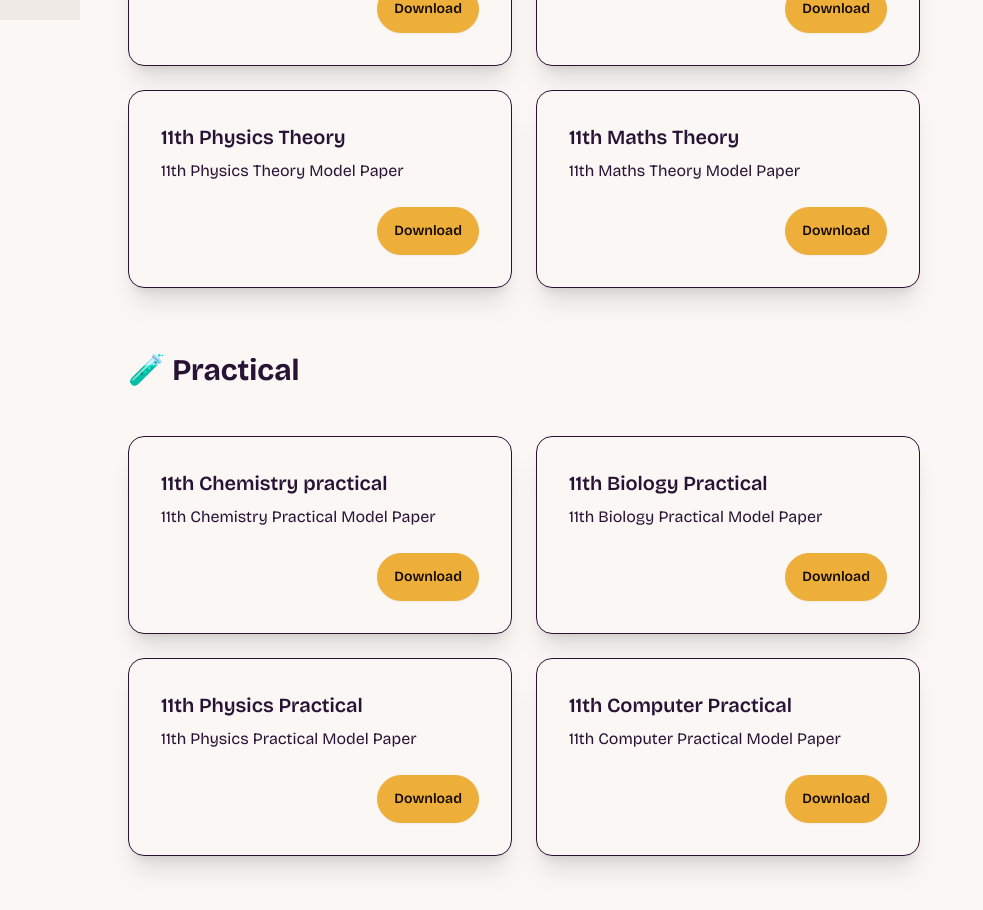
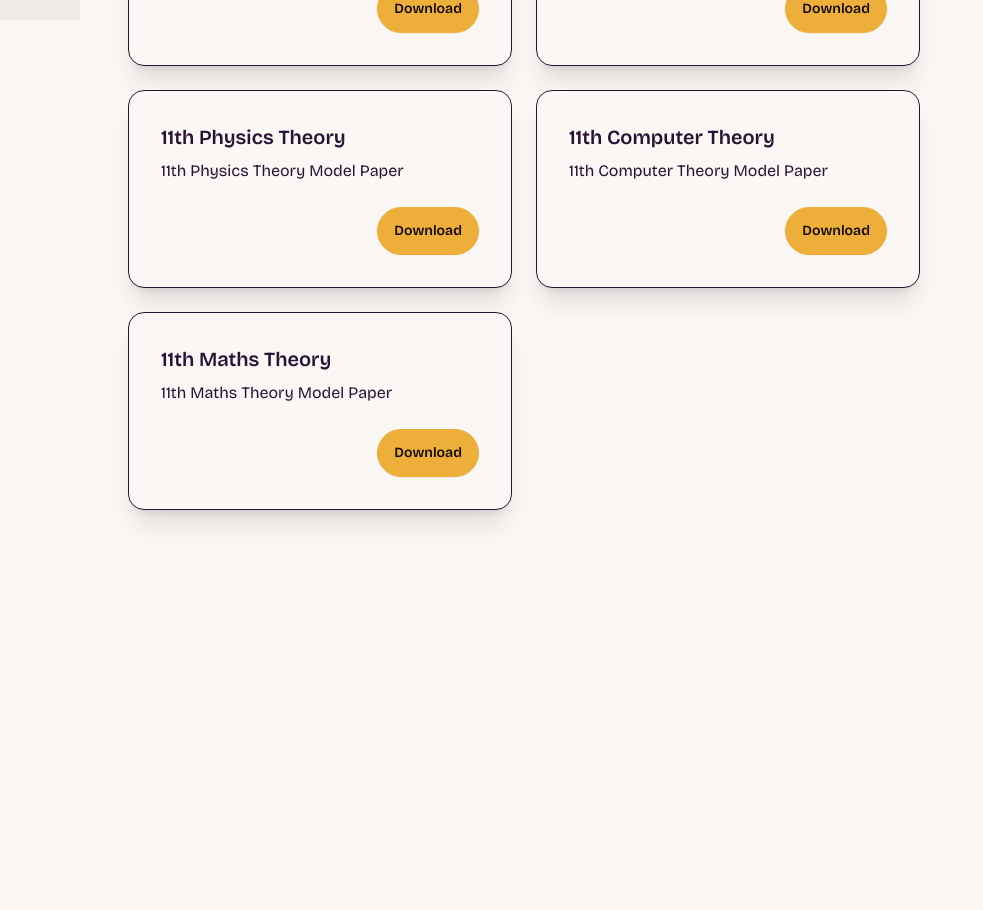
Before and after one commit to nabeel-sadiq/student-dashboard, a SvelteKit app: page /11 in a window 1280 px wide. Shown: the part 780-1690 px from the top of the page, without its empty margins (0-983 px from the left). After the commit the page ends 1418 px from the top, so only its background shows below. Built offline with nearby package versions, Linux system fonts and the light colour scheme.

Commit message:
updating links process

```diff
--- a/src/components/Downbar.svelte
+++ b/src/components/Downbar.svelte
@@ -21,7 +21,7 @@
       </a>
     </li>
     <li>
-      <a href="/" aria-label="icon">
+      <a href="/notes" aria-label="icon">
         <svg
           xmlns="http://www.w3.org/2000/svg"
           class="h-5 w-5"
@@ -39,7 +39,7 @@
       </a>
     </li>
     <li>
-      <a href="/" aria-label="icon">
+      <a href="https://github.com/nabeel-sadiq/student-dashboard" aria-label="icon">
         <svg
           xmlns="http://www.w3.org/2000/svg"
           class="h-5 w-5"
--- a/src/components/Select.svelte
+++ b/src/components/Select.svelte
@@ -3,7 +3,7 @@
     class="dropdown sm:dropdown-start dropdown-center sm:ml-32 mx-auto mt-8 mb-5"
   >
     <div tabindex="0" role="button" class="">
-      <p class="text-xl underline underline-offset-4">Change Class</p>
+      <p class="text-xl underline underline-offset-4 animate-bounce">Change Class</p>
     </div>
     <ul
       class="dropdown-content menu bg-base-100 rounded-box z-[1] w-52 p-2 shadow"
--- a/src/components/Sidebar.svelte
+++ b/src/components/Sidebar.svelte
@@ -24,7 +24,7 @@
     </div>
     <div class="tooltip tooltip-right" data-tip="Notes & Syllabus">
       <li>
-        <a href="/" aria-label="icon">
+        <a href="/notes" aria-label="icon">
           <svg
             xmlns="http://www.w3.org/2000/svg"
             class="h-5 w-5"
@@ -47,7 +47,6 @@
         <a
           href="https://github.com/nabeel-sadiq/student-dashboard"
           aria-label="icon"
-          target="_blank"
         >
           <svg
             xmlns="http://www.w3.org/2000/svg"
--- a/src/routes/+page.svelte
+++ b/src/routes/+page.svelte
@@ -4,6 +4,26 @@
   import Select from "../components/Select.svelte";
   import Footer from "../components/Footer.svelte";
   import Downbar from "../components/Downbar.svelte";
+
+  const theoryLinks = [
+    "https://fbise.edu.pk/ModelPaper/2024New/urdu/Final_Assessment_Framework_Model_Question_Paper_Urdu_SSC-I.pdf#page=19",
+
+    "https://fbise.edu.pk/ModelPaper/2024New/english/Final_Assessment_Framework_Model_Question_Paper_English_SSC-I.pdf#page=30",
+
+    "https://fbise.edu.pk/ModelPaper/2024New/islamiyat/Islamiyat%20Model%20Paper%20SSC-I%20(SNC%202022)%20Final.pdf",
+
+    "https://fbise.edu.pk/ModelPaper/2024New/pst/Final_Assessment_Framework_Model_Question_Paper_PakistanStudies_SSC-I.pdf#page=15",
+
+    "https://fbise.edu.pk/ModelPaper/2024New/chemistry/Final_Assessment_Framework_Model_Question_Paper_Chemistry_SSC-I%20Latest.pdf#page=30",
+
+    "https://fbise.edu.pk/ModelPaper/2024New/bio/Final_Assessment_Framework_Model_Question_Paper_Biology_SSC-I.pdf#page=21",
+
+    "https://fbise.edu.pk/ModelPaper/2024New/physics/Final_Assessment_Framework_Model_Question_Paper_Physics_SSC-I.pdf#page=28",
+
+    "https://fbise.edu.pk/ModelPaper/2024New/computer/Final_Assessment_Framework_Model_Question_Paper_ComputerScience_SSC-I.pdf#page=25",
+
+    "https://fbise.edu.pk/ModelPaper/2024New/maths/Final_Assessment_Framework_Model_Question_Paper_Mathematics_SSC-I.pdf#page=17",
+  ];
 </script>
 
 <span class="inline-flex sm:hidden"><Downbar /></span>
@@ -20,73 +40,47 @@
   <Card
     title="9th Urdu Theory"
     description="9th urdu theory model paper"
-    link="/"
+    link={theoryLinks[0]}
   />
   <Card
     title="9th English Theory"
     description="9th english theory model paper"
-    link="/"
+    link={theoryLinks[1]}
   />
   <Card
     title="9th Islamiyat Theory"
     description="9th islamiyat theory model paper"
-    link="/"
+    link={theoryLinks[2]}
   />
   <Card
     title="9th Pak. Studies Theory"
     description="9th pak.st theory model paper"
-    link="/"
+    link={theoryLinks[3]}
   />
   <Card
     title="9th Chemistry Theory"
     description="9th chemistry theory model paper"
-    link="/"
+    link={theoryLinks[4]}
   />
   <Card
     title="9th Biology Theory"
     description="9th biology theory model paper"
-    link="/"
+    link={theoryLinks[5]}
   />
   <Card
     title="9th Physics Theory"
     description="9th physics theory model paper"
-    link="/"
+    link={theoryLinks[6]}
+  />
+  <Card
+    title="9th Computer Theory"
+    description="9th computer theory model paper"
+    link={theoryLinks[7]}
   />
   <Card
     title="9th Maths Theory"
     description="9th maths theory model paper"
-    link="/"
-  />
-</div>
-
-<h1
-  class="text-base-content text-3xl sm:ml-32 font-bold sm:text-left text-center mt-4"
->
-  🧪 Practical
-</h1>
-
-<div
-  class="flex gap-6 flex-wrap sm:justify-start justify-center items-center py-12 sm:px-32 px-12"
->
-  <Card
-    title="9th Chemistry practical"
-    description="9th chemistry practical model paper"
-    link="/"
-  />
-  <Card
-    title="9th Biology Practical"
-    description="9th biology practical model paper"
-    link="/"
-  />
-  <Card
-    title="9th Physics Practical"
-    description="9th physics practical model paper"
-    link="/"
-  />
-  <Card
-    title="9th Computer Practical"
-    description="9th computer practical model paper"
-    link="/"
+    link={theoryLinks[8]}
   />
 </div>
 
--- a/src/routes/10/+page.svelte
+++ b/src/routes/10/+page.svelte
@@ -4,6 +4,25 @@
   import Select from "../../components/Select.svelte";
   import Footer from "../../components/Footer.svelte";
   import Downbar from "../../components/Downbar.svelte";
+
+  const theoryLinks = [
+    "https://fbise.edu.pk/ModelPaper/2024New/urdu/Final%20SSC-II%20Model%20Paper%20Urdu.pdf#page=3",
+    "https://fbise.edu.pk/ModelPaper/2024New/english/Final_English%20SSC-II_merged.pdf#page=13",
+    "https://fbise.edu.pk/ModelPaper/2024New/islamiyat/Islamiyat%20Model%20Paper%20SSC-II%20(SNC%202022)%20Final.pdf",
+    "https://fbise.edu.pk/ModelPaper/2024New/pst/Final%20SSC-II%20Pakistan%20Studies%20Model%20Paper.pdf",
+    "https://fbise.edu.pk/ModelPaper/2024New/chemistry/Final%20SSC-II%20Chemistry%20Model%20Paper.pdf",
+    "https://fbise.edu.pk/ModelPaper/2024New/bio/Final%20SSC-II%20Biology%20Model%20paper.pdf",
+    "https://fbise.edu.pk/ModelPaper/2024New/physics/Final%20Model%20Paper%20Physics%20SSC-II%20revised.pdf",
+    "https://fbise.edu.pk/ModelPaper/2024New/computer/SSC-II%20Final%20Model%20Paper%20Computer%20Science.pdf",
+    "https://fbise.edu.pk/ModelPaper/2024New/maths/Final%20SSC-II%20Mathematics%20Science%20Model%20Paper.pdf",
+  ];
+
+  const practicalLinks = [
+    "https://fbise.edu.pk/ModelPaper/2025/Practical%20Based%20Assessment/Final%20Model%20Quesiton%20Paper%20PBA%20Biology%20SSC-II.pdf#page=3",
+    "https://example.com/practical-2",
+    "https://example.com/practical-3",
+    "https://example.com/practical-4",
+  ];
 </script>
 
 <span class="inline-flex sm:hidden"><Downbar /></span>
@@ -20,42 +39,47 @@
   <Card
     title="10th Urdu Theory"
     description="10th urdu theory model paper"
-      link="/"
+    link={theoryLinks[0]}
   />
   <Card
     title="10th English Theory"
     description="10th english theory model paper"
-      link="/"
+    link={theoryLinks[1]}
   />
   <Card
     title="10th Islamiyat Theory"
     description="10th islamiyat theory model paper"
-      link="/"
+    link={theoryLinks[2]}
   />
   <Card
     title="10th Pak. Studies Theory"
     description="10th pak.st theory model paper"
-      link="/"
+    link={theoryLinks[3]}
   />
   <Card
     title="10th Chemistry Theory"
     description="10th chemistry theory model paper"
-      link="/"
+    link={theoryLinks[4]}
   />
   <Card
     title="10th Biology Theory"
     description="10th biology theory model paper"
-      link="/"
+    link={theoryLinks[5]}
   />
   <Card
     title="10th Physics Theory"
     description="10th physics theory model paper"
-      link="/"
+    link={theoryLinks[6]}
+  />
+  <Card
+    title="10th Computer Theory"
+    description="10th computer theory model paper"
+    link={theoryLinks[7]}
   />
   <Card
     title="10th Maths Theory"
     description="10th maths theory model paper"
-      link="/"
+    link={theoryLinks[8]}
   />
 </div>
 
@@ -69,24 +93,24 @@
   class="flex gap-6 flex-wrap sm:justify-start justify-center items-center py-12 sm:px-32 px-12"
 >
   <Card
-      title="10th Chemistry practical"
+    title="10th Chemistry Practical"
     description="10th chemistry practical model paper"
-      link="/"
+    link={practicalLinks[0]}
   />
   <Card
     title="10th Biology Practical"
     description="10th biology practical model paper"
-      link="/"
+    link={practicalLinks[1]}
   />
   <Card
     title="10th Physics Practical"
     description="10th physics practical model paper"
-      link="/"
+    link={practicalLinks[2]}
   />
   <Card
     title="10th Computer Practical"
     description="10th computer practical model paper"
-      link="/"
+    link={practicalLinks[3]}
   />
 </div>
 
--- a/src/routes/11/+page.svelte
+++ b/src/routes/11/+page.svelte
@@ -4,6 +4,18 @@
   import Select from "../../components/Select.svelte";
   import Footer from "../../components/Footer.svelte";
   import Downbar from "../../components/Downbar.svelte";
+
+  const theoryLinks = [
+    "https://fbise.edu.pk/ModelPaper/2024New/urdu/Final_Assessment_Framework_Model_Question_Paper_Urdu_SSC-I.pdf#page=19",
+    "https://fbise.edu.pk/ModelPaper/2024New/english/Final_Assessment_Framework_Model_Question_Paper_English_SSC-I.pdf#page=30",
+    "https://fbise.edu.pk/ModelPaper/2024New/islamiyat/Islamiyat%20Model%20Paper%20SSC-I%20(SNC%202022)%20Final.pdf",
+    "https://fbise.edu.pk/ModelPaper/2024New/pst/Final_Assessment_Framework_Model_Question_Paper_PakistanStudies_SSC-I.pdf#page=15",
+    "https://fbise.edu.pk/ModelPaper/2024New/chemistry/Final_Assessment_Framework_Model_Question_Paper_Chemistry_SSC-I%20Latest.pdf#page=30",
+    "https://fbise.edu.pk/ModelPaper/2024New/bio/Final_Assessment_Framework_Model_Question_Paper_Biology_SSC-I.pdf#page=21",
+    "https://fbise.edu.pk/ModelPaper/2024New/physics/Final_Assessment_Framework_Model_Question_Paper_Physics_SSC-I.pdf#page=28",
+    "https://fbise.edu.pk/ModelPaper/2024New/computer/Final_Assessment_Framework_Model_Question_Paper_ComputerScience_SSC-I.pdf#page=25",
+    "https://fbise.edu.pk/ModelPaper/2024New/maths/Final_Assessment_Framework_Model_Question_Paper_Mathematics_SSC-I.pdf#page=17",
+  ];
 </script>
 
 <span class="inline-flex sm:hidden"><Downbar /></span>
@@ -20,73 +32,47 @@
   <Card
     title="11th Urdu Theory"
     description="11th urdu theory model paper"
-      link="/"
+    link={theoryLinks[0]}
   />
   <Card
     title="11th English Theory"
     description="11th english theory model paper"
-      link="/"
+    link={theoryLinks[1]}
   />
   <Card
     title="11th Islamiyat Theory"
     description="11th islamiyat theory model paper"
-      link="/"
+    link={theoryLinks[2]}
   />
   <Card
     title="11th Pak. Studies Theory"
     description="11th pak.st theory model paper"
-      link="/"
+    link={theoryLinks[3]}
   />
   <Card
     title="11th Chemistry Theory"
     description="11th chemistry theory model paper"
-      link="/"
+    link={theoryLinks[4]}
   />
   <Card
     title="11th Biology Theory"
     description="11th biology theory model paper"
-      link="/"
+    link={theoryLinks[5]}
   />
   <Card
     title="11th Physics Theory"
     description="11th physics theory model paper"
-      link="/"
+    link={theoryLinks[6]}
+  />
+  <Card
+    title="11th Computer Theory"
+    description="11th computer theory model paper"
+    link={theoryLinks[7]}
   />
   <Card
     title="11th Maths Theory"
     description="11th maths theory model paper"
-      link="/"
-    />
-  </div>
-
-  <h1
-    class="text-base-content text-3xl sm:ml-32 font-bold sm:text-left text-center mt-4"
-  >
-    🧪 Practical
-  </h1>
-
-  <div
-    class="flex gap-6 flex-wrap sm:justify-start justify-center items-center py-12 sm:px-32 px-12"
-  >
-    <Card
-      title="11th Chemistry practical"
-      description="11th chemistry practical model paper"
-      link="/"
-    />
-    <Card
-      title="11th Biology Practical"
-      description="11th biology practical model paper"
-      link="/"
-    />
-    <Card
-      title="11th Physics Practical"
-      description="11th physics practical model paper"
-      link="/"
-    />
-    <Card
-      title="11th Computer Practical"
-      description="11th computer practical model paper"
-      link="/"
+    link={theoryLinks[8]}
   />
 </div>
 
--- a/src/routes/12/+page.svelte
+++ b/src/routes/12/+page.svelte
@@ -4,6 +4,25 @@
   import Select from "../../components/Select.svelte";
   import Footer from "../../components/Footer.svelte";
   import Downbar from "../../components/Downbar.svelte";
+
+  const theoryLinks = [
+    "https://fbise.edu.pk/ModelPaper/2024New/urdu/Final_Assessment_Framework_Model_Question_Paper_Urdu_SSC-I.pdf#page=19",
+    "https://fbise.edu.pk/ModelPaper/2024New/english/Final_Assessment_Framework_Model_Question_Paper_English_SSC-I.pdf#page=30",
+    "https://fbise.edu.pk/ModelPaper/2024New/islamiyat/Islamiyat%20Model%20Paper%20SSC-I%20(SNC%202022)%20Final.pdf",
+    "https://fbise.edu.pk/ModelPaper/2024New/pst/Final_Assessment_Framework_Model_Question_Paper_PakistanStudies_SSC-I.pdf#page=15",
+    "https://fbise.edu.pk/ModelPaper/2024New/chemistry/Final_Assessment_Framework_Model_Question_Paper_Chemistry_SSC-I%20Latest.pdf#page=30",
+    "https://fbise.edu.pk/ModelPaper/2024New/bio/Final_Assessment_Framework_Model_Question_Paper_Biology_SSC-I.pdf#page=21",
+    "https://fbise.edu.pk/ModelPaper/2024New/physics/Final_Assessment_Framework_Model_Question_Paper_Physics_SSC-I.pdf#page=28",
+    "https://fbise.edu.pk/ModelPaper/2024New/computer/Final_Assessment_Framework_Model_Question_Paper_ComputerScience_SSC-I.pdf#page=25",
+    "https://fbise.edu.pk/ModelPaper/2024New/maths/Final_Assessment_Framework_Model_Question_Paper_Mathematics_SSC-I.pdf#page=17",
+  ];
+
+  const practicalLinks = [
+    "https://example.com/practical-1",
+    "https://example.com/practical-2",
+    "https://example.com/practical-3",
+    "https://example.com/practical-4",
+  ];
 </script>
 
 <span class="inline-flex sm:hidden"><Downbar /></span>
@@ -20,42 +39,47 @@
   <Card
     title="12th Urdu Theory"
     description="12th urdu theory model paper"
-      link="/"
+    link={theoryLinks[0]}
   />
   <Card
     title="12th English Theory"
     description="12th english theory model paper"
-      link="/"
+    link={theoryLinks[1]}
   />
   <Card
     title="12th Islamiyat Theory"
     description="12th islamiyat theory model paper"
-      link="/"
+    link={theoryLinks[2]}
   />
   <Card
     title="12th Pak. Studies Theory"
     description="12th pak.st theory model paper"
-      link="/"
+    link={theoryLinks[3]}
   />
   <Card
     title="12th Chemistry Theory"
     description="12th chemistry theory model paper"
-      link="/"
+    link={theoryLinks[4]}
   />
   <Card
     title="12th Biology Theory"
     description="12th biology theory model paper"
-      link="/"
+    link={theoryLinks[5]}
   />
   <Card
     title="12th Physics Theory"
     description="12th physics theory model paper"
-      link="/"
+    link={theoryLinks[6]}
+  />
+  <Card
+    title="12th Computer Theory"
+    description="12th computer theory model paper"
+    link={theoryLinks[7]}
   />
   <Card
     title="12th Maths Theory"
     description="12th maths theory model paper"
-      link="/"
+    link={theoryLinks[8]}
   />
 </div>
 
@@ -69,24 +93,24 @@
   class="flex gap-6 flex-wrap sm:justify-start justify-center items-center py-12 sm:px-32 px-12"
 >
   <Card
-      title="12th Chemistry practical"
+    title="12th Chemistry Practical"
     description="12th chemistry practical model paper"
-      link="/"
+    link={practicalLinks[0]}
   />
   <Card
     title="12th Biology Practical"
     description="12th biology practical model paper"
-      link="/"
+    link={practicalLinks[1]}
   />
   <Card
     title="12th Physics Practical"
     description="12th physics practical model paper"
-      link="/"
+    link={practicalLinks[2]}
   />
   <Card
     title="12th Computer Practical"
     description="12th computer practical model paper"
-      link="/"
+    link={practicalLinks[3]}
   />
 </div>
 
```
Also changed, not shown: src/routes/notes/+page.svelte (added, +12 -0 lines). Lines whose indentation alone changed are shown as unchanged.
